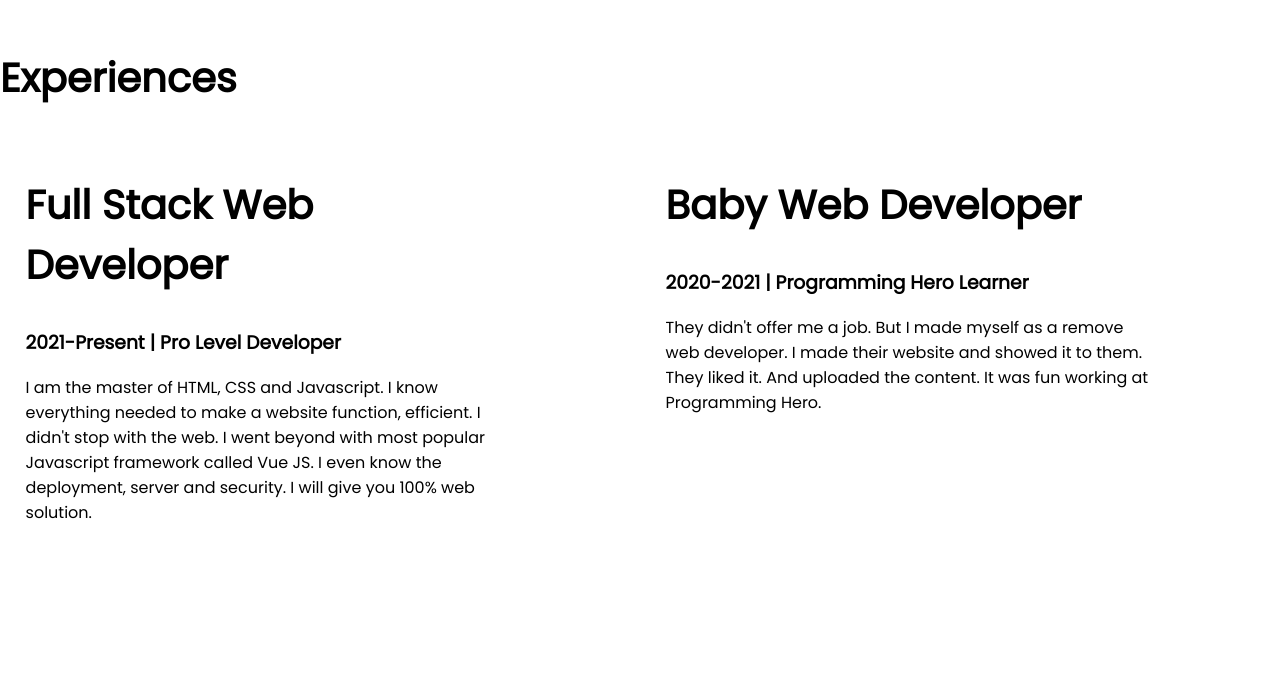
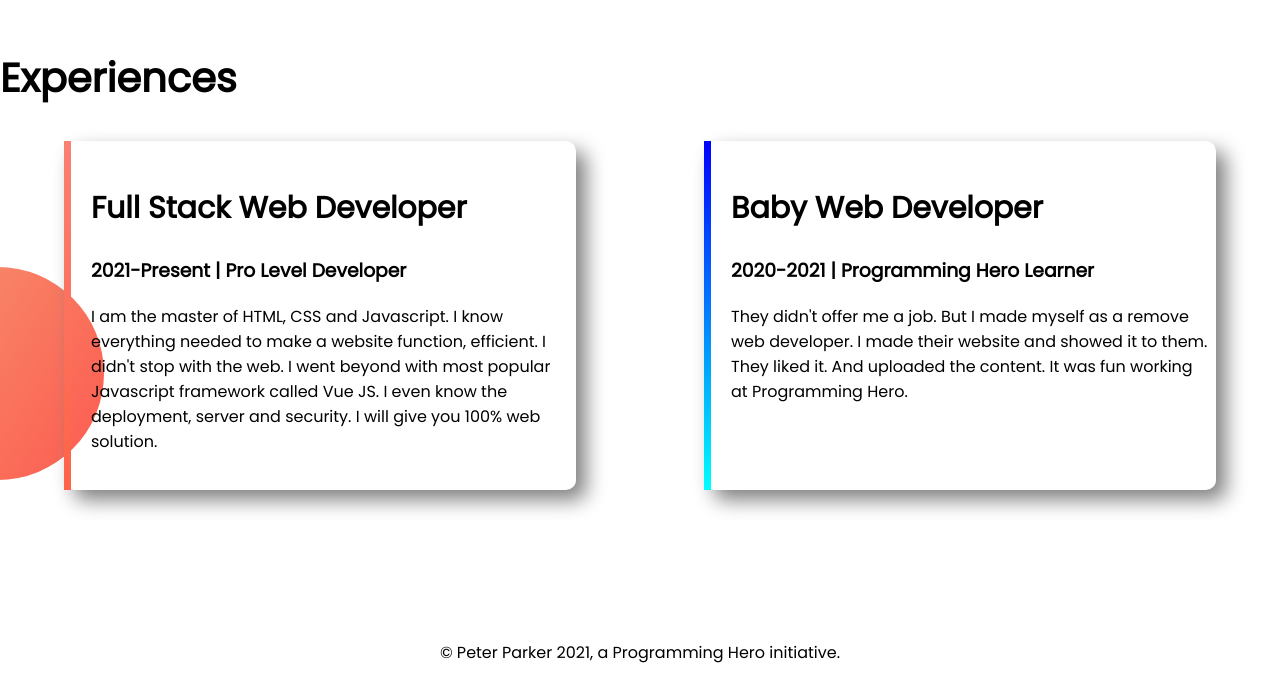
Before and after one commit to mynuddineee/developer-portfolio, a plain HTML site: page index.html in a window 1280 px wide. Shown: the part 1041-1732 px from the top of the page. Drawn offline with Linux system fonts and the light colour scheme.

Commit message:
final commit

```diff
--- a/index.html
+++ b/index.html
@@ -39,19 +39,22 @@
    <section class="experience-area">
        <h1>Experiences</h1>
        <div class="flexible-container">
-        <div class="half-width">
-            <h1>Full Stack Web Developer</h1>
+            <div id="web-dev-exp"class="experience-developer">
+                <h2>Full Stack Web Developer</h2>
                 <h3>2021-Present | Pro Level Developer</h3>
                 <p>I am the master of HTML, CSS and Javascript. I know everything needed to make a website function, efficient. I didn't stop with the web. I went beyond with most popular Javascript framework called Vue JS. I even know the deployment, server and security. I will give you 100% web solution.</p>
             </div>
-        <div class="half-width">
-         <h1>Baby Web Developer</h1>
+            <div id="baby-web-dev" class="experience-developer">
+                <h2>Baby Web Developer</h2>
                 <h3>2020-2021 | Programming Hero Learner</h3>
                 <p>They didn't offer me a job. But I made myself as a remove web developer. I made their website and showed it to them. They liked it. And uploaded the content. It was fun working at Programming Hero.</p>
             </div>
        </div>
 
    </section>
+   <footer>
+       <p>© Peter Parker 2021, a Programming Hero initiative.</p>
+   </footer>
 
 </body>
 </html>
--- a/style.css
+++ b/style.css
@@ -5,6 +5,9 @@
 
 h1{
     font-size: 40px;
+}
+h2{
+    font-size: 30px;
 }
 
 .mynuddin{
@@ -48,3 +51,38 @@
 .dream{
     padding-right: 10px;
 }
+
+.experience-developer{
+    width: 40%;
+    padding-left: 20px;
+    padding-right: 5px;
+    padding-top:20px;
+    padding-bottom: 20px;
+    box-shadow: 10px 10px 20px gray;
+    margin-left: 5%;
+    margin-right: 5%;
+    border-radius: 10px;
+
+
+}
+.experience-area{
+    background-image: url(images/exp-bg.png);
+    background-repeat: no-repeat;
+    background-position: bottom 10px left 0px;;
+
+}
+#web-dev-exp{
+    border-left: 7px solid;
+    border-image: linear-gradient(salmon, tomato);
+    border-image-slice: 1;
+}
+
+#baby-web-dev{
+    border-left: 7px solid;
+    border-image: linear-gradient(blue, cyan);
+    border-image-slice: 1;
+}
+
+footer{
+    text-align: center;
+}
```
Lines whose indentation alone changed are shown as unchanged.
